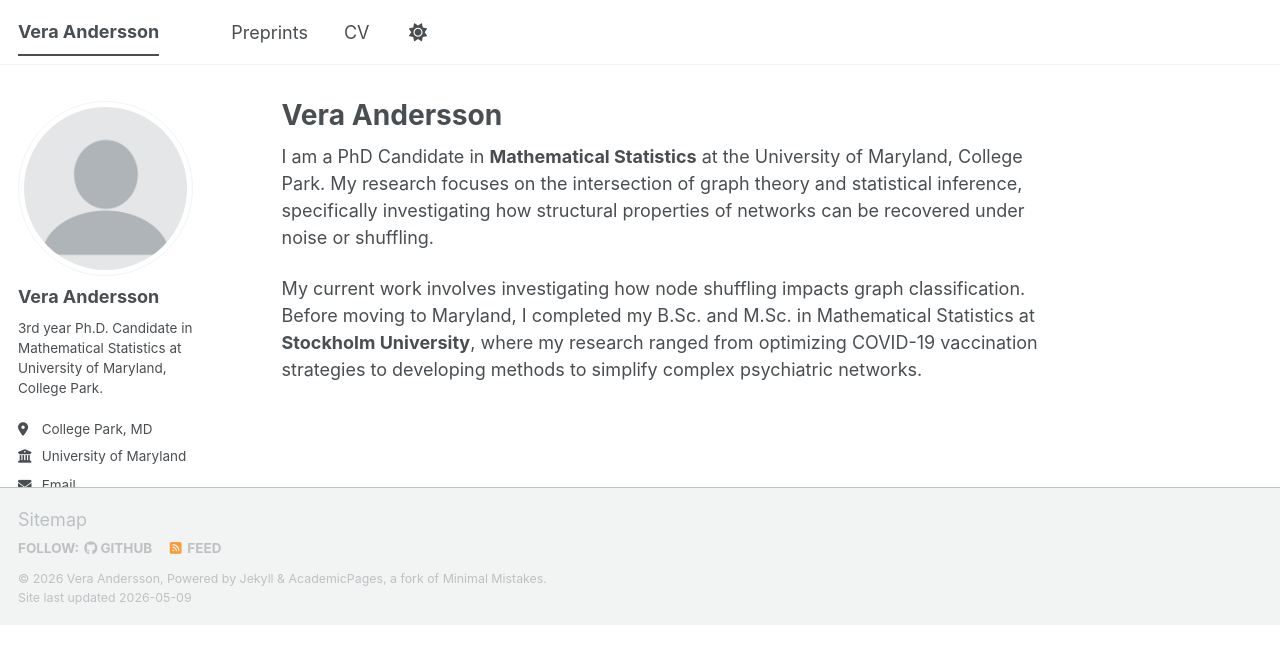
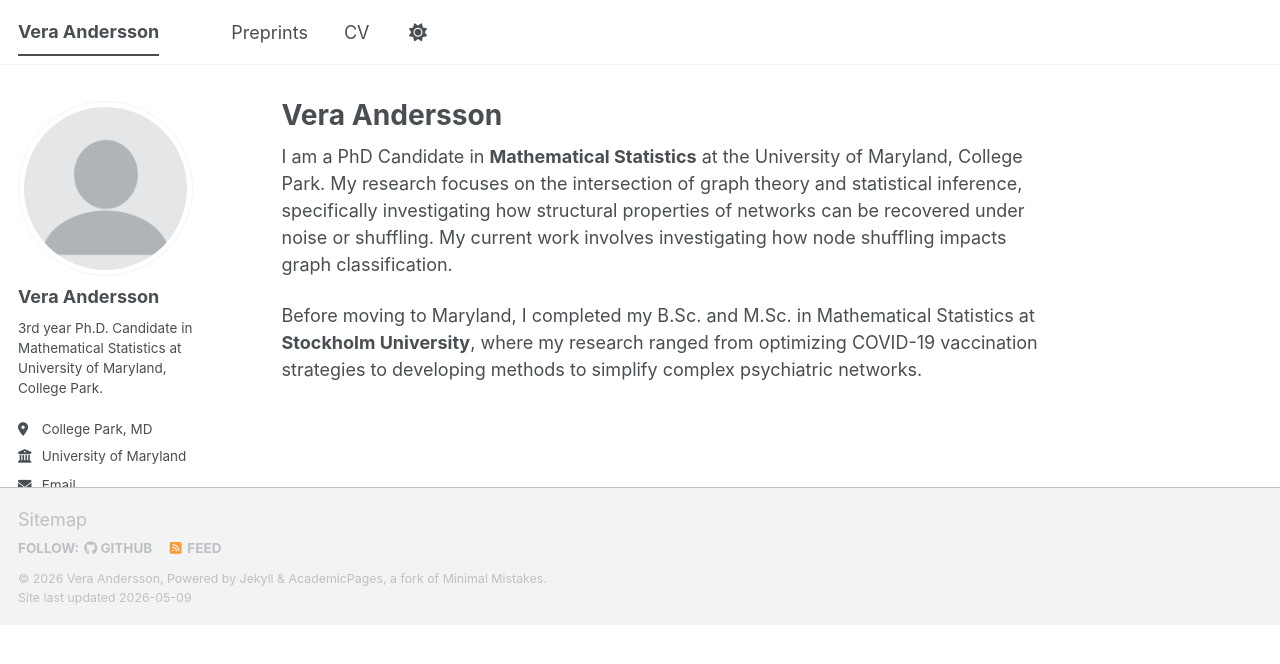
Before and after one commit to veraandersson/veraandersson.github.io, a Jekyll site: the page built from _pages/about.md, in a window 1280 px wide. Shown: the top 664 px of the page. Built offline with Jekyll 4.4.1, drawn with Linux system fonts in a browser that asks for light colours; some web fonts are replaced; a script bundle is joined from its source files by our own code; library files that are not in the unit come from our copies.

Commit message:
front page

```diff
--- a/_pages/about.md
+++ b/_pages/about.md
@@ -8,6 +8,6 @@ redirect_from:
   - /about.html
 ---
 
-I am a PhD Candidate in **Mathematical Statistics** at the University of Maryland, College Park. My research focuses on the intersection of graph theory and statistical inference, specifically investigating how structural properties of networks can be recovered under noise or shuffling.
+I am a PhD Candidate in **Mathematical Statistics** at the University of Maryland, College Park. My research focuses on the intersection of graph theory and statistical inference, specifically investigating how structural properties of networks can be recovered under noise or shuffling. My current work involves investigating how node shuffling impacts graph classification.
 
-My current work involves investigating how node shuffling impacts graph classification. Before moving to Maryland, I completed my B.Sc. and M.Sc. in Mathematical Statistics at **Stockholm University**, where my research ranged from optimizing COVID-19 vaccination strategies to developing methods to simplify complex psychiatric networks.
+Before moving to Maryland, I completed my B.Sc. and M.Sc. in Mathematical Statistics at **Stockholm University**, where my research ranged from optimizing COVID-19 vaccination strategies to developing methods to simplify complex psychiatric networks.
```
